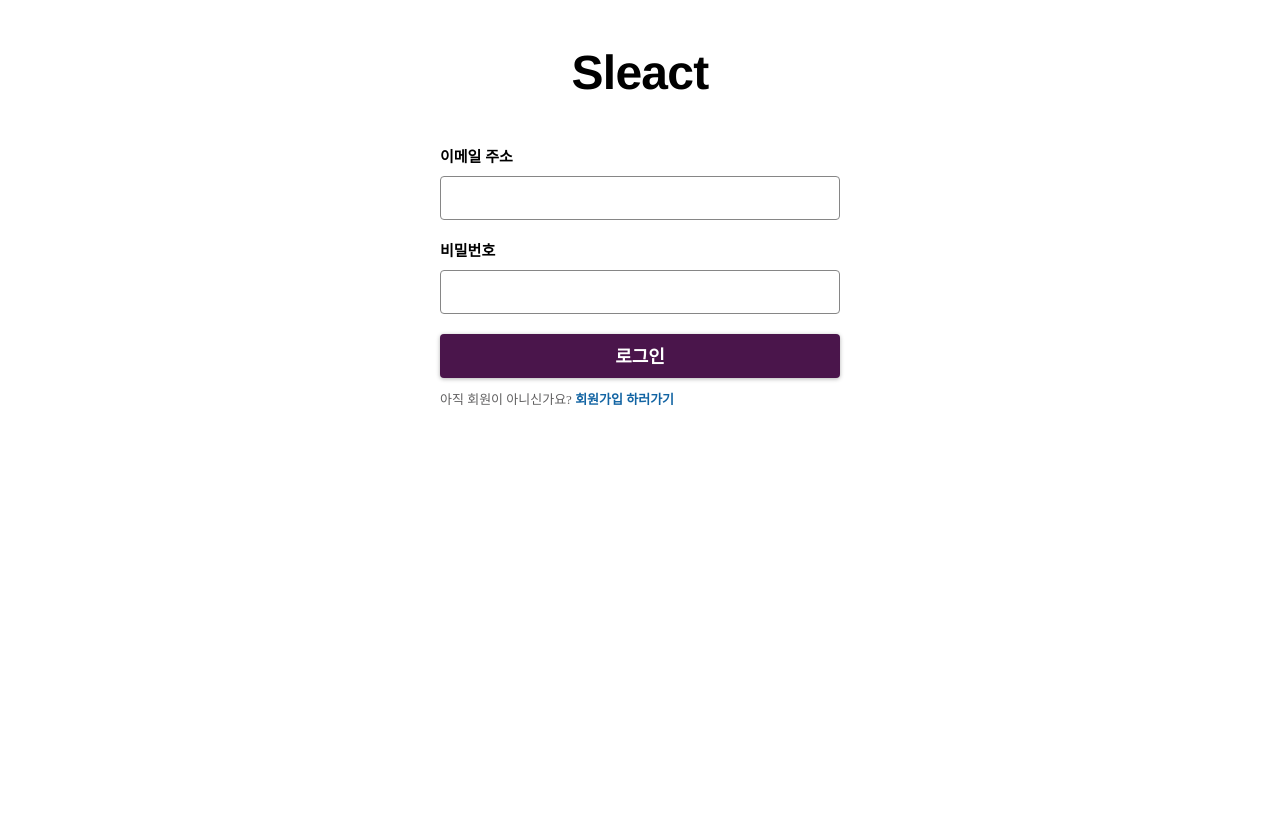
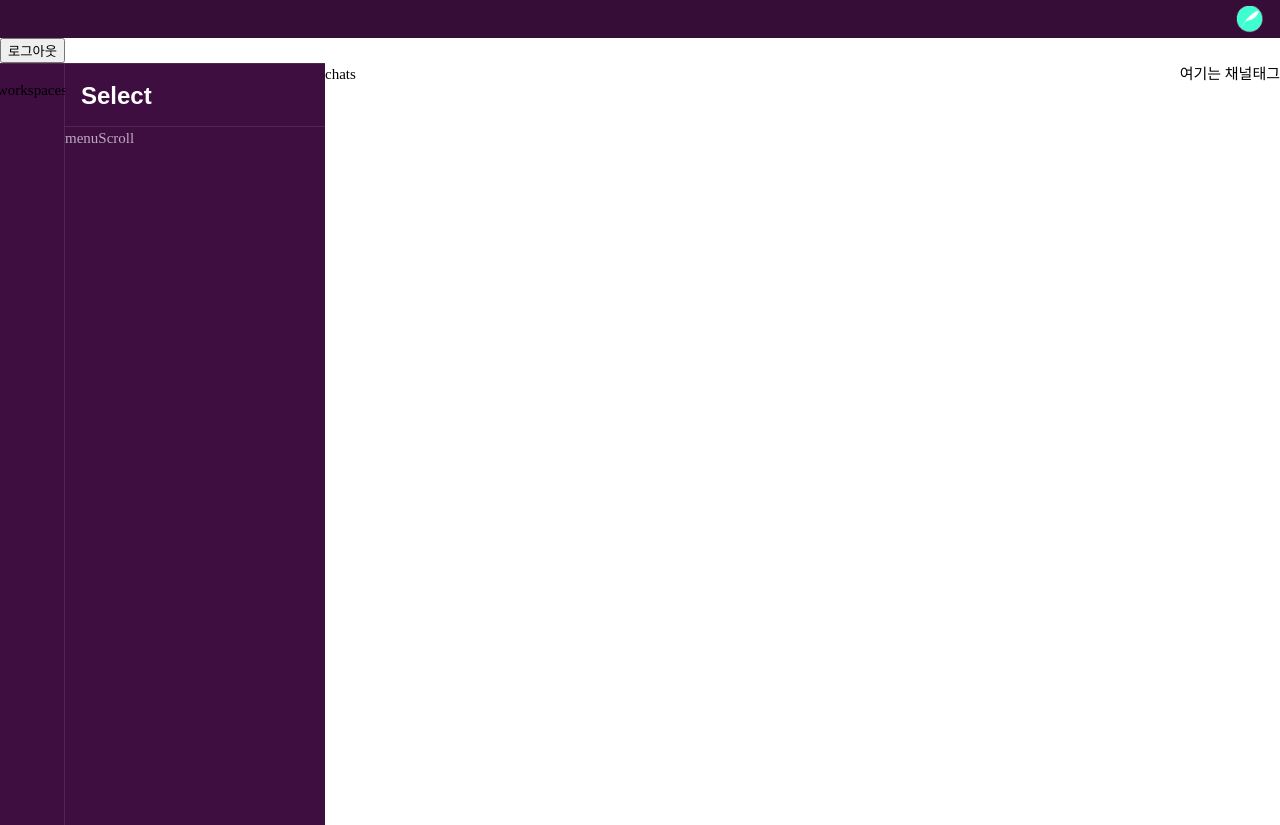
Before and after one commit to MrNubi/realcode, a React app: page /workspace/channel in a window 1280 px wide. Before the commit this address led to /login. Before the commit the page ends 800 px from the top, so only its background shows below. Built offline with nearby package versions, Linux system fonts and the light colour scheme; no server answers.

Commit message:
일단 non-error workspace조작

```diff
--- a/layouts/App.tsx
+++ b/layouts/App/index.tsx
@@ -3,10 +3,10 @@ import { Switch, Route, Redirect } from 'react-router-dom';
 
 import loadable from '@loadable/component';
 
-const LogIn = loadable(() => import('../pages/Login'));
-const SignUp = loadable(() => import('../pages/SignUp'));
-const Workspace = loadable(() => import('../layouts/Workspace'));
-
+const LogIn = loadable(() => import('../../pages/Login'));
+const SignUp = loadable(() => import('../../pages/SignUp'));
+const Channel = loadable(() => import('../../pages/Channel'));
+const DirectMessage = loadable(() => import('../../pages/DirectMessage'));
 // 이러면 알아서 코드 스플리팅 하고 알아서 불러옴
 // 동적으로 import 된다는 뜻, 해당 코드에 접근하는 순간은 느려질 수도 있지만, 초기속도는 굉장히 개선됨
 
@@ -16,7 +16,8 @@ const App = () => {
       <Redirect exact path="/" to="/Login" />
       <Route path="/login" component={LogIn} />
       <Route path="/signup" component={SignUp} />
-      <Route path="/workspace/:workspace" component={Workspace} />
+      <Route path="/workspace/channel" component={Channel} />
+      <Route path="/workspace/dm" component={DirectMessage} />
     </Switch>
   );
 
--- a/layouts/Workspace/index.tsx
+++ b/layouts/Workspace/index.tsx
@@ -3,7 +3,6 @@ import React, { FC, useCallback } from 'react';
 import { Redirect, Route, Switch } from 'react-router';
 import useSWR from 'swr';
 import fetcher from '../../utills/fetcher';
-
 import {
   AddButton,
   Channels,
@@ -19,15 +18,12 @@ import {
   WorkspaceName,
   Workspaces,
   WorkspaceWrapper,
-} from '@layouts/Workspace/styles';
-import loadable from '@loadable/component';
-
-const Channel = loadable(() => import('../../pages/Channel'));
-const DirectMessage = loadable(() => import('../../pages/DirectMessage'));
+} from '../Workspace/styles';
 
 const Workspace: FC = ({ children }) => {
   const { data, error, mutate } = useSWR('/api/users', fetcher, {
     dedupingInterval: 2000,
+    errorRetryCount: 10,
   });
 
   const onLogout = useCallback(() => {
@@ -42,38 +38,30 @@ const Workspace: FC = ({ children }) => {
         console.log('뒤data : ', data);
       });
   }, []);
+
   console.log('data check workspace: ', data);
-  if (!data) {
-    console.log('data check back to login: ', data);
-    return <Redirect to="/login" />;
-  }
+
+  // if (!data) {
+  //   console.log('data check back to login: ', data);
+  //   return <Redirect to="/login" />;
+  // }
 
   return (
     <div>
       <Header>
-        <RightMenu>
-          <span>
-            <ProfileImg src="../../img/leaf_toy.png" alt={'user.email'} />
-          </span>
-        </RightMenu>
+        <span>
+          <ProfileImg src="../../img/leaf_toy.png" alt="fail to load profile" />
+        </span>
       </Header>
-
       <button onClick={onLogout}>로그아웃</button>
       <WorkspaceWrapper>
-        <Workspace>test</Workspace>
+        <Workspaces>workspaces</Workspaces>
         <Channels>
-          <WorkspaceName>sleact</WorkspaceName>
-          <MenuScroll>menu Scroll</MenuScroll>
+          <WorkspaceName>Select</WorkspaceName>
+          <MenuScroll>menuScroll</MenuScroll>
         </Channels>
-        <Chats>
-          <Switch>
-            <Route path="/workspace:workspace/channel" component={Channel} />
-            <Route path="/workspace:workspace/dm" component={DirectMessage} />
-            {/* 계층적 라우팅시 주의사항: 자식 라우터는 부모 라우터의 주소를
-                  반드시 포함하고 있어야 한다, 안그러면 안나옴
-                  -> 주소 잘 안짜면 머리 터짐, 계층적이면 이런식이 나음*/}
-          </Switch>
-        </Chats>
+        <Chats>chats</Chats>
+        {children}
       </WorkspaceWrapper>
     </div>
   );
--- a/pages/Channel/index.tsx
+++ b/pages/Channel/index.tsx
@@ -1,5 +1,10 @@
+import Workspace from '../../layouts/Workspace';
 import React from 'react';
 const Channel = () => {
-  return <div> 여기는 채널태그 </div>;
+  return (
+    <Workspace>
+      <div> 여기는 채널태그 </div>
+    </Workspace>
+  );
 };
 export default Channel;
--- a/pages/DirectMessage/index.tsx
+++ b/pages/DirectMessage/index.tsx
@@ -1,6 +1,11 @@
+import Workspace from '../../layouts/Workspace';
 import React from 'react';
 
 const DirectMessage = () => {
-  return <div>DM</div>;
+  return (
+    <Workspace>
+      <div>DM</div>
+    </Workspace>
+  );
 };
 export default DirectMessage;
--- a/pages/Login/index.tsx
+++ b/pages/Login/index.tsx
@@ -45,7 +45,7 @@ const Login = () => {
   // if (data === undefined) {
   //   return <div>로딩중...</div>;
   // }
-
+  console.log('datacheck login f: ', data);
   if (data) {
     console.log('datacheck login: ', data);
     return <Redirect to="/workspace/channel" />;
```
